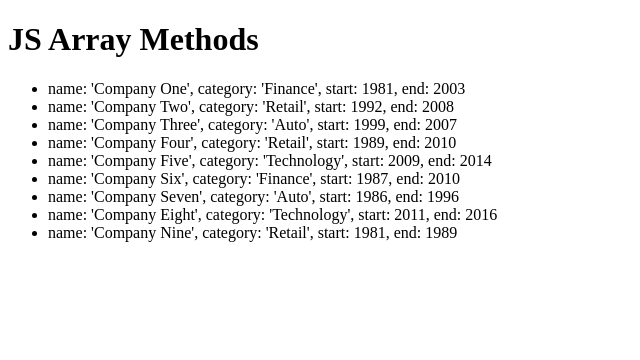
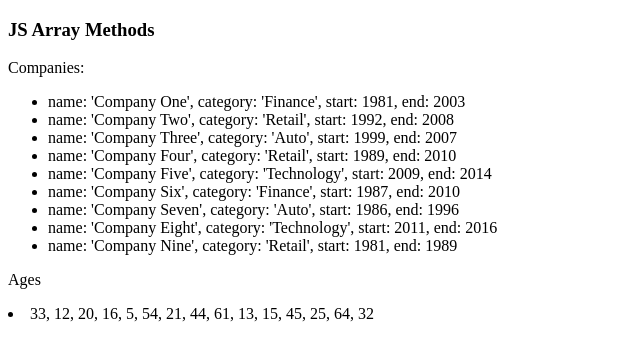
Before and after one commit to milan978gh/jsArrayMethods, a plain HTML site: page index.html in a window 1280 px wide. Shown: the whole page, without its empty margins (0-640 px from the left). Drawn offline with Linux system fonts and the light colour scheme.

Commit message:
js update

```diff
--- a/index.html
+++ b/index.html
@@ -13,7 +13,8 @@
 </head>
 
 <body>
-  <h1>JS Array Methods</h1>
+  <h3>JS Array Methods</h3>
+  <p>Companies:</p>
   <ul>
     <li>name: 'Company One', category: 'Finance', start: 1981, end: 2003</li>
     <li>name: 'Company Two', category: 'Retail', start: 1992, end: 2008</li>
@@ -25,6 +26,8 @@
     <li>name: 'Company Eight', category: 'Technology', start: 2011, end: 2016</li>
     <li>name: 'Company Nine', category: 'Retail', start: 1981, end: 1989</li>
   </ul>
+  <p>Ages</p>
+  <li>33, 12, 20, 16, 5, 54, 21, 44, 61, 13, 15, 45, 25, 64, 32</li>
 
 </body>
 
--- a/js/main.js
+++ b/js/main.js
@@ -17,8 +17,8 @@ for (let i = 0; i < companies.length; i++) {
   console.log(companies[i]);
 }
 -ili ovako->
-companies.forEach((value-company, index, array) => {
-  console.log(value-company);
+companies.forEach((value, index, array) => {
+  console.log(value);
 });
 */
 
@@ -32,13 +32,13 @@ for (let i = 0; i < ages.length; i++) {
   }
 };
 -ili ovako->
-const canDrink = ages.filter(function(value-age,index,array) {
-  if (value-age >= 21) {
+const canDrink = ages.filter(function(value,index,array) {
+  if (value >= 21) {
     return true;
   }
 });
 -ili ES6->
-const canDrink = ages.filter(value-age => value-age >= 21);
+const canDrink = ages.filter(age => age >= 21);
 
 // filter retail companies
 const retailCompanies = companies.filter(function(company) {
@@ -48,20 +48,35 @@ const retailCompanies = companies.filter(function(company) {
 });
 -ES6->
 const retailCompanies = companies.filter(company => company.category === 'Retail');
+
 // filter companies from 80-es
-const companiesFrom80es = companies.filter((company) => {
+const companiesFrom80es = companies.filter(function(company) {
   if (company.start < 1990) {
     return true;
   }
 });
 -ES6->
 const companiesFrom80es = companies.filter(company => company.start < 1990);
+
+// lasted 10+ yrs
+const lastedTenYrs = companies.filter(company => (company.end - company.start) >= 10);
 */
-// lasted less than 10yr
-const lastedLessThan10Yr = companies.filter(company => (company.end - company.start) < 10);
-console.log(lastedLessThan10Yr);
-
 
 // map
+// create array of company names
+/*
+const companyNames = companies.map(function(value, index, array) {
+  return value.name;
+});
+-ES6->
+const companyNames = companies.map(company => company.name);
+
+// name and start-end yr
+const companyAndStartYr = companies.map(company => `${company.name} [${company.start}-${company.end}]`);
+
+// get square root
+const agesSquare = ages.map(age => Math.sqrt(age));
+*/
+
 // sort
 // reduce
```
